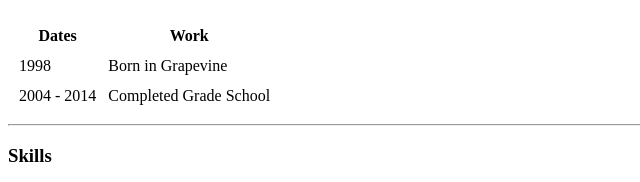
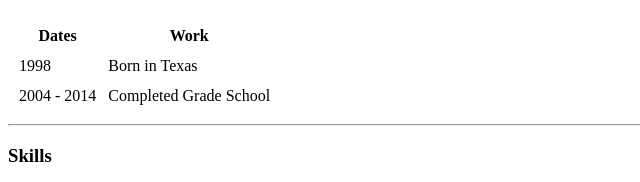
Before and after one commit to kliden1/cv, a plain HTML site: page index.html in a window 1280 px wide. Shown: the part 457-639 px from the top of the page, 0-640 px from the left. Drawn offline with Linux system fonts and the light colour scheme.

Commit message:
Update index.html

```diff
--- a/index.html
+++ b/index.html
@@ -39,7 +39,7 @@
             <tbody> <!--Why declare head, body, and footer? So you can manipulate the entire section with CSS or JS-->
                 <tr> <!--Table row-->
                     <td>1998</td> <!--Table data / cell-->
-                    <td>Born in Grapevine</td>
+                    <td>Born in Texas</td>
                 </tr>
                 <tr>
                     <td>2004 - 2014</td>
```
